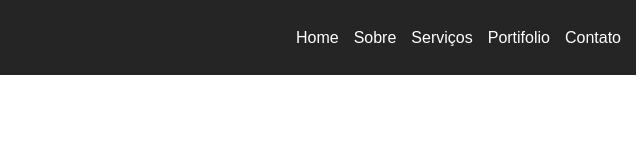
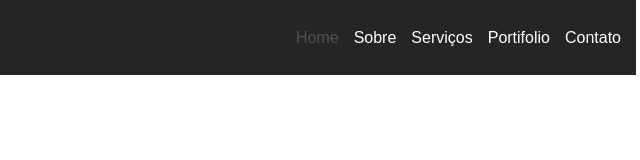
Before and after one commit to mauricioribas/site, a plain HTML site: page index.html in a window 1280 px wide. In both pictures the pointer is over the link "Home". Shown: the full height of the page, 564-1204 px from the left. Drawn offline with Linux system fonts and the light colour scheme.

Commit message:
menu ajuste

```diff
--- a/css/style.css
+++ b/css/style.css
@@ -37,6 +37,11 @@ nav ul li a {
     color: white;
     display: block;
     padding: 2px 0;
+    transition: 0.5s;
+}
+
+nav ul li a:hover {
+    color: #515152;
 }
 
 nav ul#menu {
```
